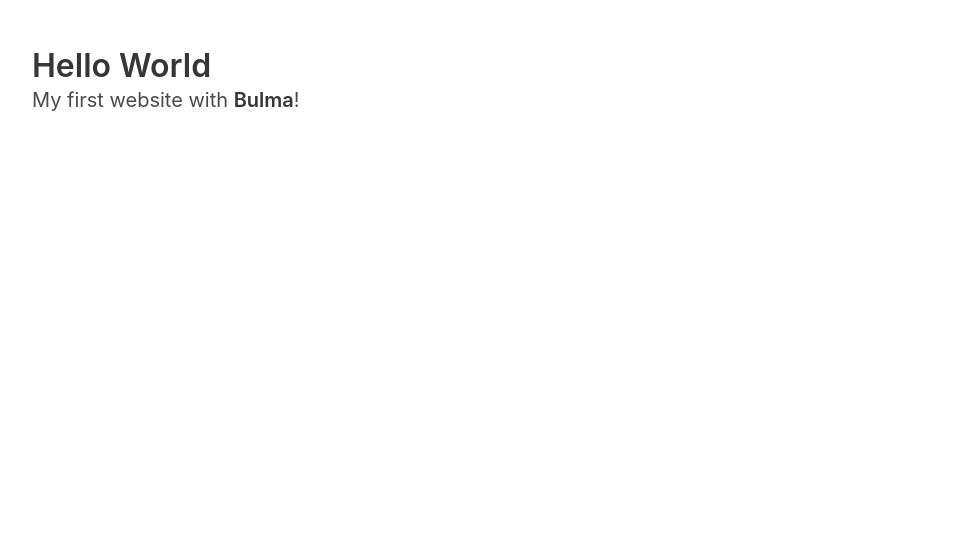
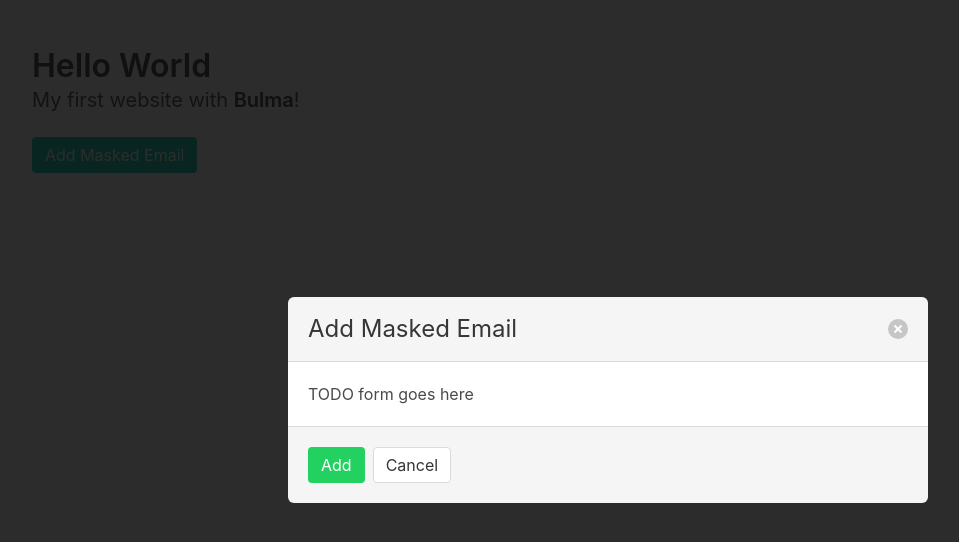
Before and after one commit to hsheth2/emask, a React (Create React App) app in the folder client/: page / in a window 1280 px wide. Shown: the top 542 px of the page, without its empty margins (32-991 px from the left). Built offline with nearby package versions, Linux system fonts and the light colour scheme.

Commit message:
Create empty modal for adding emails

```diff
--- /dev/null
+++ b/client/src/AddMaskedEmailModal.js
@@ -0,0 +1,26 @@
+import React, {Component} from 'react';
+
+class App extends Component {
+    render() {
+        return (
+            <div className="modal is-active">
+                <div className="modal-background"></div>
+                <div className="modal-card">
+                    <header className="modal-card-head">
+                        <p className="modal-card-title">Add Masked Email</p>
+                        <button className="delete" aria-label="close"></button>
+                    </header>
+                    <section className="modal-card-body">
+                        TODO form goes here
+                    </section>
+                    <footer className="modal-card-foot">
+                        <button className="button is-success">Add</button>
+                        <button className="button">Cancel</button>
+                    </footer>
+                </div>
+            </div>
+        );
+    }
+}
+
+export default App;
--- a/client/src/App.js
+++ b/client/src/App.js
@@ -1,4 +1,5 @@
 import React, {Component} from 'react';
+import AddMaskedEmailModal from "./AddMaskedEmailModal";
 
 class App extends Component {
     render() {
@@ -11,7 +12,11 @@
                     <p className="subtitle">
                         My first website with <strong>Bulma</strong>!
                     </p>
+
+                    <button className="button is-primary">Add Masked Email</button>
                 </div>
+
+                <AddMaskedEmailModal/>
             </section>
         );
     }
```
Also changed, not shown: 1 other file (tests, documents, lock files or other folders).
